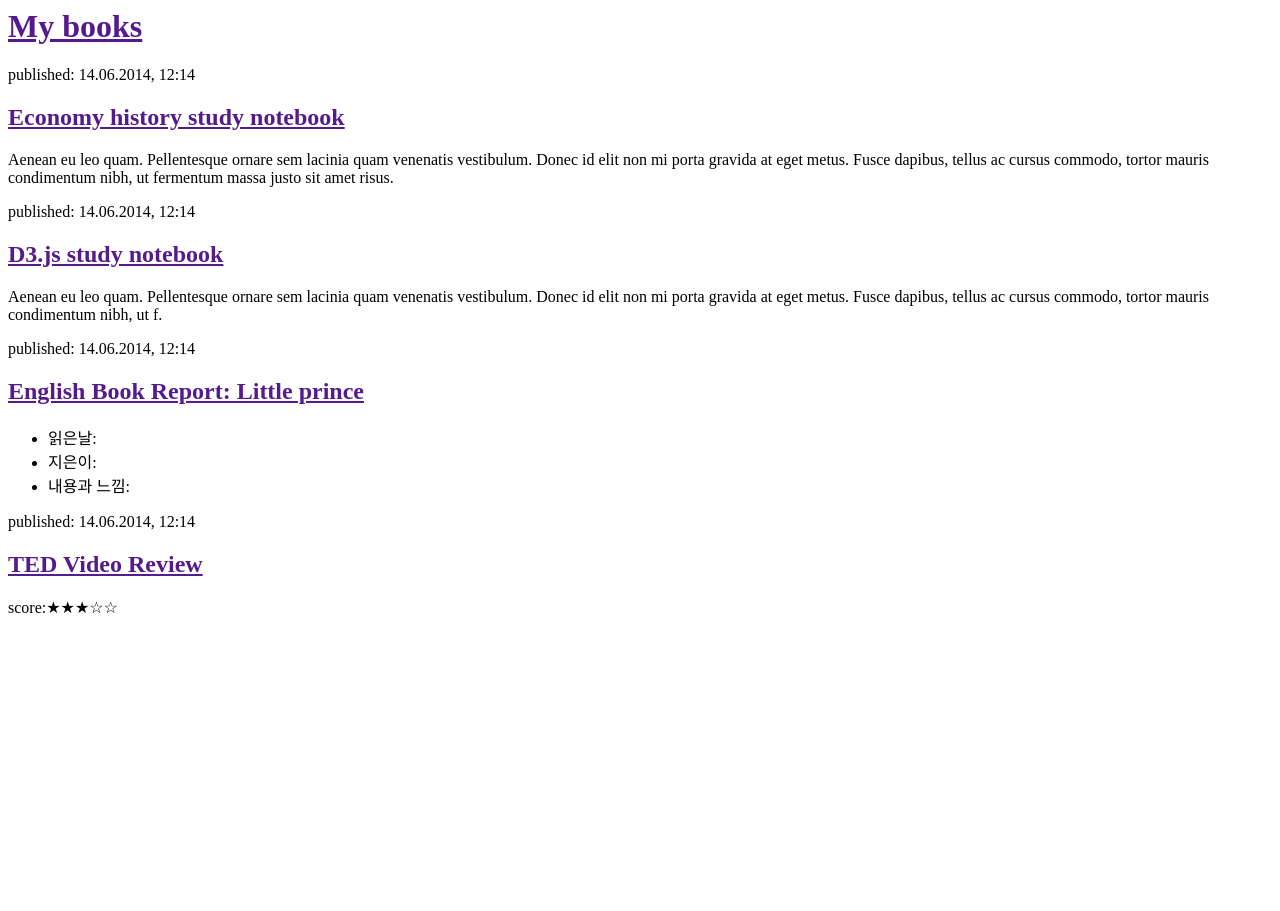
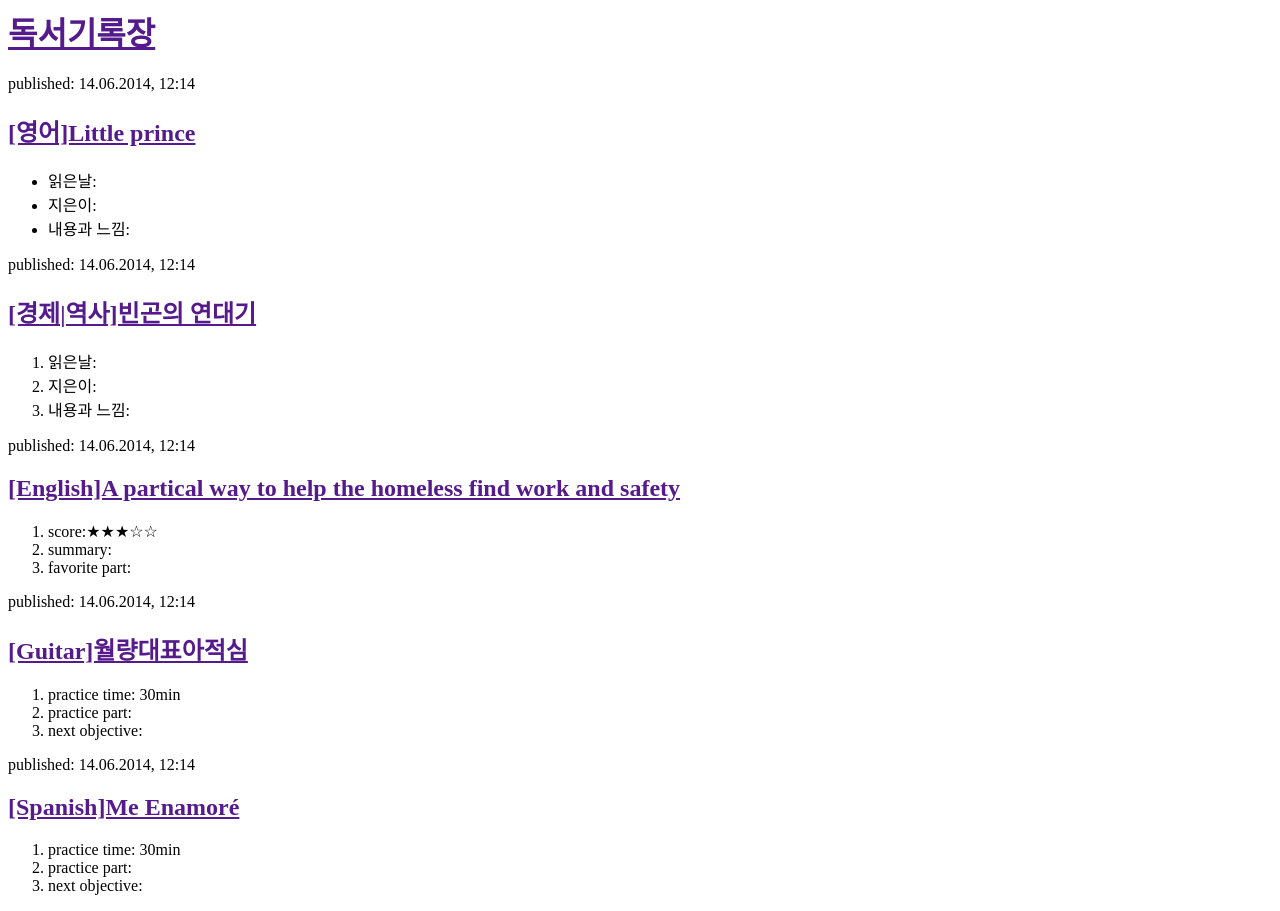
Before and after one commit to kangsudal/independent-study, a Django app: page / in a window 1280 px wide. Before the commit the page ends 613 px from the top, so only its background shows below. Run offline with Django 3.2, Linux system fonts and the light colour scheme.

Commit message:
Changed the HTML for the site.

```diff
--- a/independentstudy/templates/independentstudy/post_list.html
+++ b/independentstudy/templates/independentstudy/post_list.html
@@ -1,39 +1,40 @@
 <html>
     <head>
-        <title>D3.js study book</title>
+        <title>독서기록장</title>
+        <meta charset="utf-8">
     </head>
     <body>
         <div>
-            <h1><a href="">D3.js study book</a></h1>
+            <h1><a href="">독서기록장</a></h1>
         </div>
 
         <div>
             <p>published: 14.06.2014, 12:14</p>
-            <h2><a href="">WEEK1</a></h2>
+            <h2><a href="">[영어]Little prince</a></h2>
+            <p>
+                <ul>
+                    <li>읽은날:</li>
+                    <li>지은이:</li>
+                    <li>내용과 느낌:</li>
+                </ul>
+            </p>
+        </div>
+
+        <div>
+            <p>published: 14.06.2014, 12:14</p>
+            <h2><a href="">[경제|역사]빈곤의 연대기</a></h2>
             <p>
                 <ol>
-                    <li>objective1:</li>
-                    <li>objective2:</li>
-                    <li>objective3:</li>
+                    <li>읽은날:</li>
+                    <li>지은이:</li>
+                    <li>내용과 느낌:</li>
                 </ol>
             </p>
         </div>
 
         <div>
             <p>published: 14.06.2014, 12:14</p>
-            <h2><a href="">WEEK2</a></h2>
-            <p>
-                <ol>
-                    <li>objective1:</li>
-                    <li>objective2:</li>
-                    <li>objective3:</li>
-                </ol>
-            </p>
-        </div>
-
-        <div>
-            <p>published: 14.06.2014, 12:14</p>
-            <h2><a href="">WEEK3</a></h2>
+            <h2><a href="">[English]A partical way to help  the homeless find work and safety</a></h2>
             <p>
                 <ol>
                     <li>score:★★★☆☆</li>
@@ -42,5 +43,31 @@
                 </ol>
             </p>
         </div>
+
+        <div>
+            <p>published: 14.06.2014, 12:14</p>
+            <h2><a href="">[Guitar]월량대표아적심</a></h2>
+            <p>
+                <ol>
+                    <li>practice time: 30min</li>
+                    <li>practice part:</li>
+                    <li>next objective:</li>
+                </ol>
+            </p>
+        </div>
+
+
+        <div>
+            <p>published: 14.06.2014, 12:14</p>
+            <h2><a href="">[Spanish]Me Enamoré</a></h2>
+            <p>
+                <ol>
+                    <li>practice time: 30min</li>
+                    <li>practice part:</li>
+                    <li>next objective:</li>
+                </ol>
+            </p>
+        </div>
+
     </body>
 </html>
--- a/independentstudy/urls.py
+++ b/independentstudy/urls.py
@@ -2,5 +2,5 @@ from django.urls import path, include
 from . import views
 
 urlpatterns = [
-    path('', views.book_list, name='book_list'),
+    path('', views.post_list, name='post_list'),
 ]
--- a/independentstudy/views.py
+++ b/independentstudy/views.py
@@ -1,5 +1,5 @@
 from django.shortcuts import render
 
 # Create your views here.
-def book_list(request):
-    return render(request, 'independentstudy/book_list.html', {})
+def post_list(request):
+    return render(request, 'independentstudy/post_list.html', {})
```
